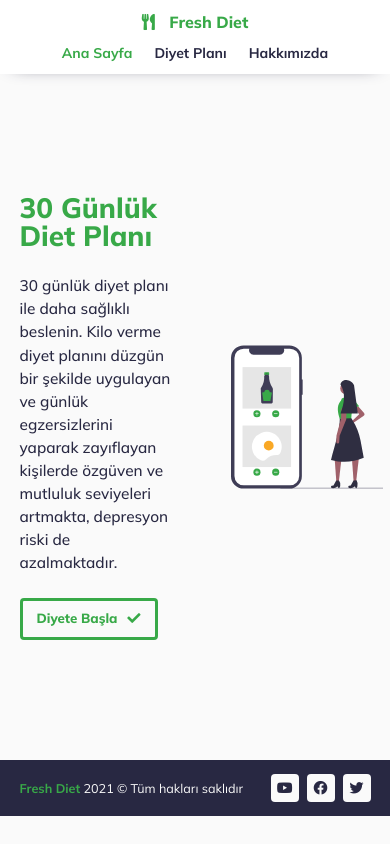
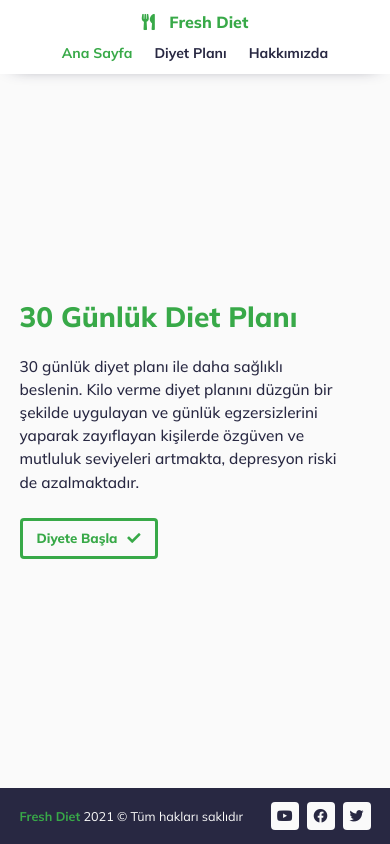
Before and after one commit to ertugrulsencer/fresh-diet, a Vue app: page / in a window 390 px wide. Built offline with nearby package versions, Linux system fonts and the light colour scheme.

Commit message:
Home and About page responsive designed

```diff
--- a/src/assets/scss/_global.scss
+++ b/src/assets/scss/_global.scss
@@ -21,6 +21,11 @@ hr {
     font-size: 14px;
   }
   .wrapper {
+    height: calc(100% - (74px + 56px));
+  }
+}
+@media screen and (max-width: 380px) {
+  .wrapper {
     height: calc(100% - (74px + 84px));
   }
 }
--- a/src/views/About.vue
+++ b/src/views/About.vue
@@ -53,4 +53,9 @@ p {
   text-indent: 14px;
   margin-bottom: 14px;
 }
+@media screen and (max-width: 720px) {
+  h1 {
+    font-size: 1.35rem;
+  }
+}
 </style>
--- a/src/views/Home.vue
+++ b/src/views/Home.vue
@@ -79,4 +79,9 @@ main {
     }
   }
 }
+@media screen and (max-width: 720px) {
+  .img {
+    display: none !important;
+  }
+}
 </style>
```
